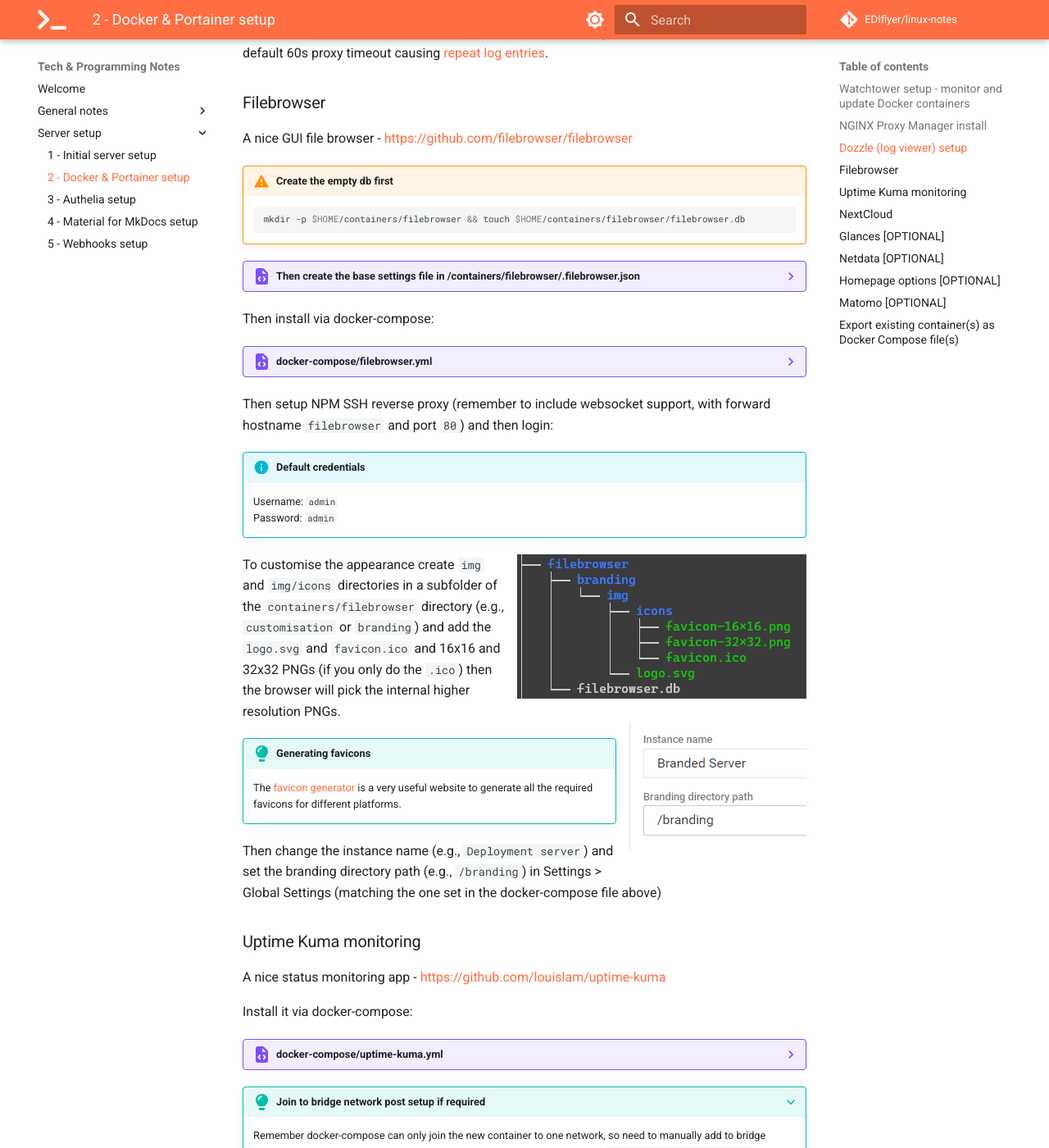
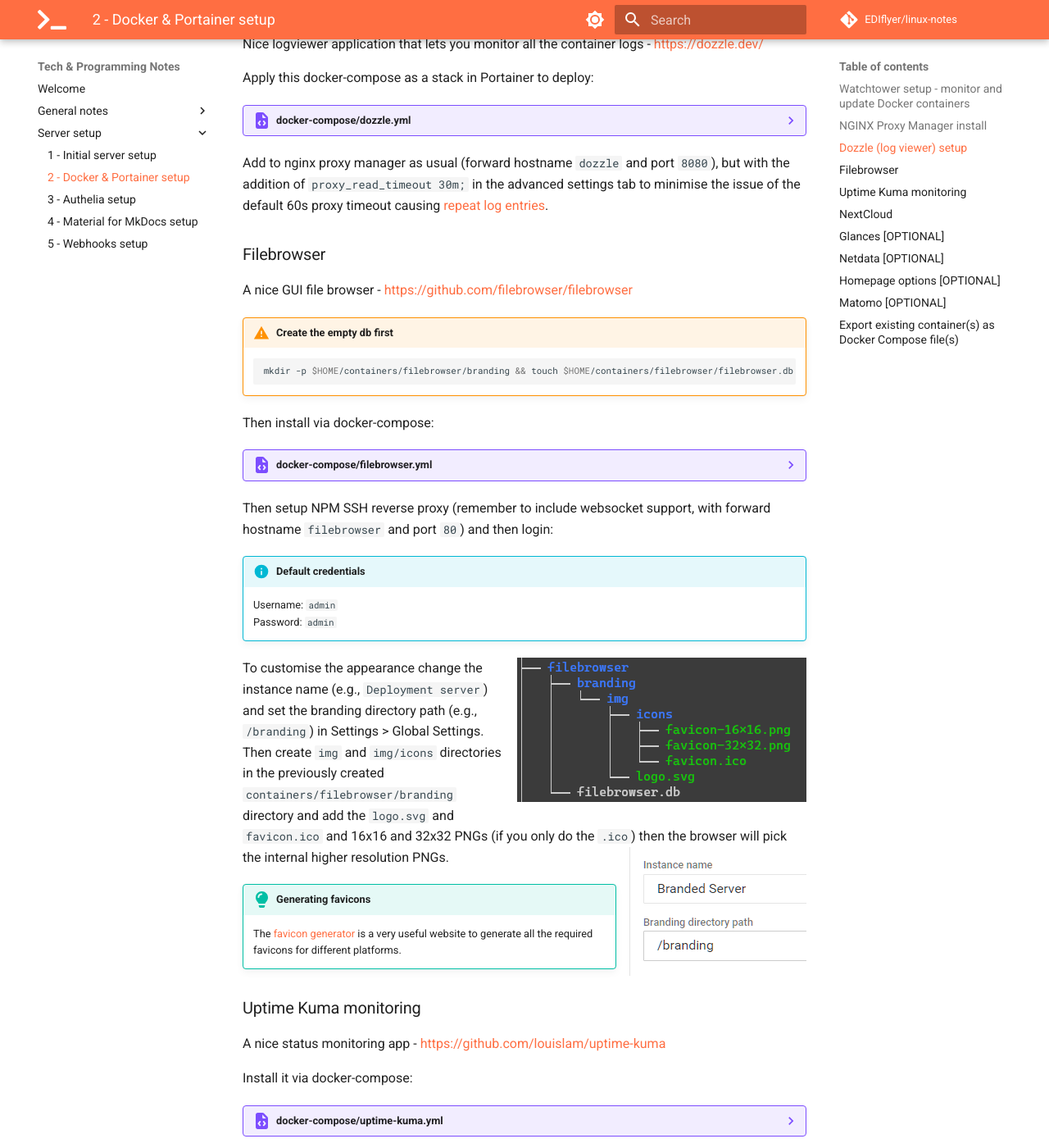
Before and after one commit to EDIflyer/linux-notes, an MkDocs documentation site: the page built from docs/server-setup/docker_setup.md, in a window 1280 px wide and 1400 px high, scrolled down 2719 px. Shown: the whole window at 82% size. Built offline with MkDocs 1.6.1 and Material for MkDocs 9.7.7, drawn with Linux system fonts in a browser that asks for light colours; comment, search, counter and statistics services are not loaded; some of the changed text lies outside the part shown.

Commit message:
update docker setup

````diff
--- a/docs/server-setup/docker_setup.md
+++ b/docs/server-setup/docker_setup.md
@@ -99,12 +105,7 @@ A nice GUI file browser - https://github.com/filebrowser/filebrowser
 
 !!! warning "Create the empty db first"
     ``` bash
-    mkdir -p $HOME/containers/filebrowser && touch $HOME/containers/filebrowser/filebrowser.db
-    ```
-
-??? example "Then create the base settings file in /containers/filebrowser/.filebrowser.json"
-    ``` json linenums="1"
-    --8<-- "docs/server-setup/config/filebrowser/.filebrowser.json"
+    mkdir -p $HOME/containers/filebrowser/branding && touch $HOME/containers/filebrowser/filebrowser.db
     ```
 
 Then install via docker-compose:
@@ -118,14 +119,11 @@ Then setup NPM SSH reverse proxy (remember to include websocket support, with fo
     Username: `admin`
     Password: `admin`
 
-![](../images/2022-07-15-22-05-39.png){ align=right } To customise the appearance create `img` and `img/icons` directories in a subfolder of the `containers/filebrowser` directory (e.g., `customisation` or `branding`)
-and add the `logo.svg`  and `favicon.ico` and 16x16 and 32x32 PNGs (if you only do the `.ico`) then the browser will pick the internal higher resolution PNGs.
+![](../images/2022-07-15-22-05-39.png){ align=right } To customise the appearance change the instance name (e.g., `Deployment server`) and set the branding directory path (e.g., `/branding`) in Settings > Global Settings.  Then create `img` and `img/icons` directories in the previously created `containers/filebrowser/branding` directory and add the `logo.svg`  and `favicon.ico` and 16x16 and 32x32 PNGs (if you only do the `.ico`) then the browser will pick the internal higher resolution PNGs.
 ![](../images/2022-07-15-22-06-56.png){ align=right }
 
 !!! tip "Generating favicons"
     The [favicon generator](https://realfavicongenerator.net/) is a very useful website to generate all the required favicons for different platforms.
-
-Then change the instance name (e.g., `Deployment server`) and set the branding directory path (e.g., `/branding`) in Settings > Global Settings (matching the one set in the docker-compose file above)
 
 ### Uptime Kuma monitoring
 A nice status monitoring app - https://github.com/louislam/uptime-kuma
````
Also changed, not shown: other parts of docs/server-setup/docker_setup.md (+9 -3 lines), docs/server-setup/config/filebrowser/.filebrowser.json (deleted).
